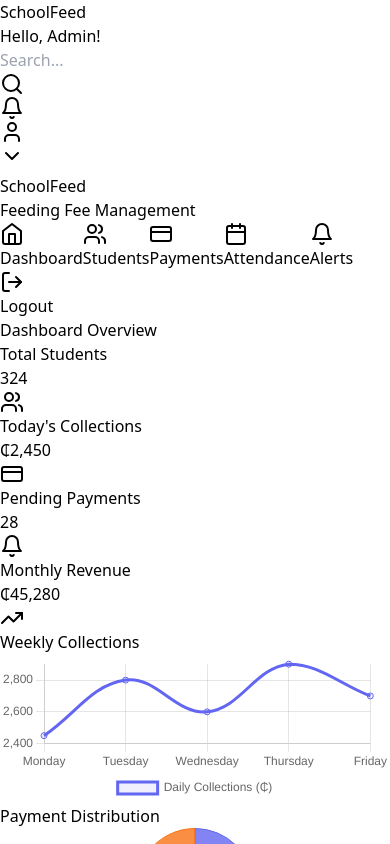
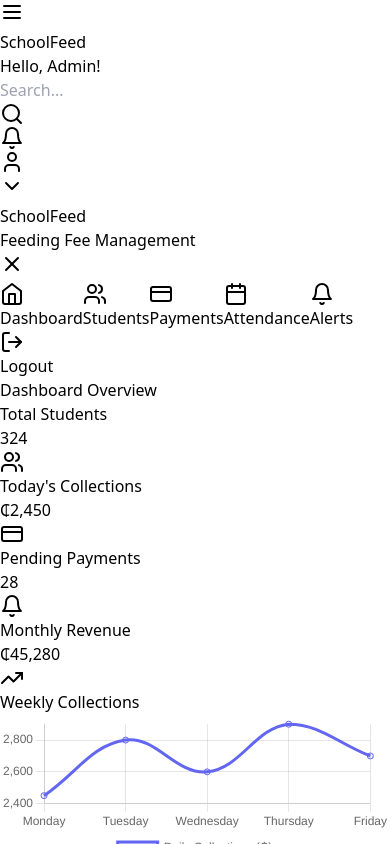
Before and after one commit to Bhankid/SchoolFeed, a React (Vite) app: page / in a window 390 px wide. Shown: the top 844 px of the page. Built offline with nearby package versions, Linux system fonts and the light colour scheme.

Commit message:
Responsiveness

```diff
--- a/src/App.tsx
+++ b/src/App.tsx
@@ -1,21 +1,34 @@
 import React, { useState, useEffect } from "react";
-import { Users, CreditCard, Calendar, Bell, Home, LogOut } from "lucide-react";
+import {
+  Users,
+  CreditCard,
+  Calendar,
+  Bell,
+  Home,
+  LogOut,
+  Menu,
+  X,
+  Search,
+  User,
+  ChevronDown,
+} from "lucide-react";
 import { Toaster } from "react-hot-toast";
 import Dashboard from "./components/Dashboard";
 import Students from "./components/Students";
 import Payments from "./components/Payments";
 import Attendance from "./components/Attendance";
 import Alerts from "./components/Alerts";
-import Header from "./components/Header";
 import Footer from "./components/Footer";
 
 function App() {
   const [activeTab, setActiveTab] = useState(() => {
-    // Retrieve the active tab from localStorage on component mount
     return localStorage.getItem("activeTab") || "dashboard";
   });
 
-  // Update localStorage whenever the activeTab changes
+  const [isSidebarOpen, setIsSidebarOpen] = useState(false);
+  const [isDropdownOpen, setIsDropdownOpen] = useState(false);
+  const [searchTerm, setSearchTerm] = useState("");
+
   useEffect(() => {
     localStorage.setItem("activeTab", activeTab);
   }, [activeTab]);
@@ -48,12 +61,84 @@ function App() {
   return (
     <div className="flex flex-col h-screen bg-gray-100">
       {/* Header */}
-      <Header />
+      <header className="bg-indigo-500 text-white py-4 px-6 flex items-center justify-between shadow-md w-full">
+        {/* Left Section: Sidebar Toggle & Greeting */}
+        <div className="flex items-center space-x-4">
+          <button
+            onClick={() => setIsSidebarOpen(!isSidebarOpen)}
+            className="lg:hidden focus:outline-none"
+          >
+            {isSidebarOpen ? (
+              <X className="w-6 h-6" />
+            ) : (
+              <Menu className="w-6 h-6" />
+            )}
+          </button>
+          <h1 className="text-xl font-bold">SchoolFeed</h1>
+          <span className="text-sm hidden sm:inline">Hello, Admin!</span>
+        </div>
+
+        {/* Middle Section: Search Bar (Hidden on Mobile) */}
+        <div className="relative w-full max-w-md hidden sm:block">
+          <input
+            type="text"
+            placeholder="Search..."
+            value={searchTerm}
+            onChange={(e) => setSearchTerm(e.target.value)}
+            className="w-full pl-10 pr-4 py-2 border rounded-lg focus:outline-none focus:ring-2 focus:ring-indigo-500 bg-white text-gray-700"
+          />
+          <Search className="w-5 h-5 text-gray-400 absolute left-3 top-2.5" />
+        </div>
+
+        {/* Right Section: Notifications & Profile */}
+        <div className="flex items-center space-x-4">
+          <Bell className="w-6 h-6 cursor-pointer" />
+          <div className="relative">
+            <button
+              onClick={() => setIsDropdownOpen(!isDropdownOpen)}
+              className="flex items-center space-x-2 cursor-pointer"
+            >
+              <User className="w-8 h-8 bg-gray-700 rounded-full" />
+              <ChevronDown className="w-4 h-4" />
+            </button>
+            {isDropdownOpen && (
+              <div
+                className="absolute right-0 mt-2 py-2 w-48 bg-white rounded-md shadow-lg text-gray-700"
+                onMouseLeave={() => setIsDropdownOpen(false)}
+              >
+                <a href="#" className="block px-4 py-2 hover:bg-gray-100">
+                  Account Settings
+                </a>
+                <a href="#" className="block px-4 py-2 hover:bg-gray-100">
+                  Change Password
+                </a>
+                <a href="#" className="block px-4 py-2 hover:bg-gray-100">
+                  Logout
+                </a>
+              </div>
+            )}
+          </div>
+        </div>
+      </header>
+
       {/* Main Content */}
       <div className="flex flex-1">
-        {/* Sidebar */}
-        <div className="w-64 bg-white shadow-lg">
-          <div className="p-6">
+        {/* Sidebar with Mobile Toggle */}
+        <div
+          className={`fixed inset-0 bg-black bg-opacity-50 z-40 ${
+            isSidebarOpen ? "block" : "hidden"
+          } lg:hidden`}
+          onClick={() => setIsSidebarOpen(false)}
+        ></div>
+
+        <div
+          className={`fixed lg:relative z-50 lg:z-auto top-0 left-0 h-full w-64 bg-white shadow-lg transition-transform transform ${
+            isSidebarOpen ? "translate-x-0" : "-translate-x-full"
+          } lg:translate-x-0`}
+        >
+          {/* Sidebar Header */}
+          <div className="p-6 flex items-center justify-between">
+            <div>
               <h1 className="text-2xl font-bold">
                 <span className="text-gray-800">School</span>
                 <span className="text-indigo-600">Feed</span>
@@ -63,22 +148,31 @@ function App() {
                 <span className="text-gray-600">Management</span>
               </p>
             </div>
+            <button
+              onClick={() => setIsSidebarOpen(false)}
+              className="lg:hidden text-gray-700"
+            >
+              <X className="w-6 h-6" />
+            </button>
+          </div>
+
+          {/* Navigation */}
           <nav className="mt-6">
-            {tabs.map((tab) => {
-              const Icon = tab.icon;
-              return (
+            {tabs.map((tab) => (
               <button
                 key={tab.id}
-                  onClick={() => setActiveTab(tab.id)}
+                onClick={() => {
+                  setActiveTab(tab.id);
+                  setIsSidebarOpen(false);
+                }}
                 className={`w-full flex items-center px-6 py-4 text-gray-700 hover:bg-indigo-50 hover:text-indigo-600 transition-colors ${
                   activeTab === tab.id ? "bg-indigo-50 text-indigo-600" : ""
                 }`}
               >
-                  <Icon className="w-5 h-5 mr-3" />
+                <tab.icon className="w-5 h-5 mr-3" />
                 {tab.name}
               </button>
-              );
-            })}
+            ))}
             <button className="w-full flex items-center px-6 py-4 text-red-600 hover:bg-red-50 transition-colors mt-auto">
               <LogOut className="w-5 h-5 mr-3" />
               Logout
@@ -91,8 +185,10 @@ function App() {
           <div className="p-8">{renderContent()}</div>
         </div>
       </div>
+
       {/* Footer */}
       <Footer />
+
       {/* Toaster for notifications */}
       <Toaster position="top-right" />
     </div>
--- a/src/components/Footer.tsx
+++ b/src/components/Footer.tsx
@@ -1,12 +1,12 @@
 function Footer() {
   return (
-    <footer className="bg-indigo-500 text-white py-4 px-6 text-center">
-      <div className="flex justify-center items-center">
-        <p className="text-sm mr-4">
+    <footer className="bg-indigo-500 text-white py-4 px-6 text-center md:px-12 lg:px-24">
+      <div className="flex justify-center items-center flex-wrap md:flex-nowrap">
+        <p className="text-sm mr-4 mb-2 md:mb-0">
           &copy; {new Date().getFullYear()} SchoolFeed. All rights reserved.
         </p>
-        <p className="text-sm mr-4">Version 1.0.0 Alpha</p>
-        <p className="text-sm">
+        <p className="text-sm mr-4 mb-2 md:mb-0">Version 1.0.0 Alpha</p>
+        <p className="text-sm mb-2 md:mb-0">
           Developed by{" "}
           <a
             href="https://www.linkedin.com/in/devfred"
--- a/src/components/Header.tsx
+++ b/src/components/Header.tsx
@@ -1,7 +1,12 @@
 import React, { useState } from "react";
-import { Search, Bell, User, ChevronDown } from "lucide-react";
+import { Search, Bell, User, ChevronDown, Menu, X } from "lucide-react";
 
-function Header() {
+interface HeaderProps {
+  toggleSidebar: () => void;
+  isSidebarOpen: boolean;
+}
+
+function Header({ toggleSidebar, isSidebarOpen }: HeaderProps) {
   const [searchTerm, setSearchTerm] = useState("");
   const [isDropdownOpen, setIsDropdownOpen] = useState(false);
 
@@ -10,15 +15,28 @@ function Header() {
   };
 
   return (
-    <header className="bg-indigo-500 text-white py-4 px-6 flex items-center justify-between shadow-md">
-      {/* Greeting Message */}
-      <div className="flex items-center space-x-2">
+    <header className="bg-indigo-500 text-white py-4 px-6 flex items-center justify-between shadow-md w-full">
+      {/* Left Section: Sidebar Toggle & Greeting */}
+      <div className="flex items-center space-x-4">
+        {/* Sidebar Toggle Button */}
+        <button
+          onClick={toggleSidebar}
+          className="lg:hidden focus:outline-none"
+        >
+          {isSidebarOpen ? (
+            <X className="w-6 h-6" />
+          ) : (
+            <Menu className="w-6 h-6" />
+          )}
+        </button>
+
+        {/* Greeting */}
         <h1 className="text-xl font-bold">SchoolFeed</h1>
-        <span className="text-sm">Hello, Admin!</span>
+        <span className="text-sm hidden sm:inline">Hello, Admin!</span>
       </div>
 
-      {/* Search Bar */}
-      <div className="relative w-full max-w-md">
+      {/* Middle Section: Search Bar (Hidden on Mobile) */}
+      <div className="relative w-full max-w-md hidden sm:block">
         <input
           type="text"
           placeholder="Search..."
@@ -29,7 +47,7 @@ function Header() {
         <Search className="w-5 h-5 text-gray-400 absolute left-3 top-2.5" />
       </div>
 
-      {/* Notifications and Profile */}
+      {/* Right Section: Notifications & Profile */}
       <div className="flex items-center space-x-4">
         {/* Notification Icon */}
         <Bell className="w-6 h-6 cursor-pointer" />
```
Lines whose indentation alone changed are shown as unchanged.
